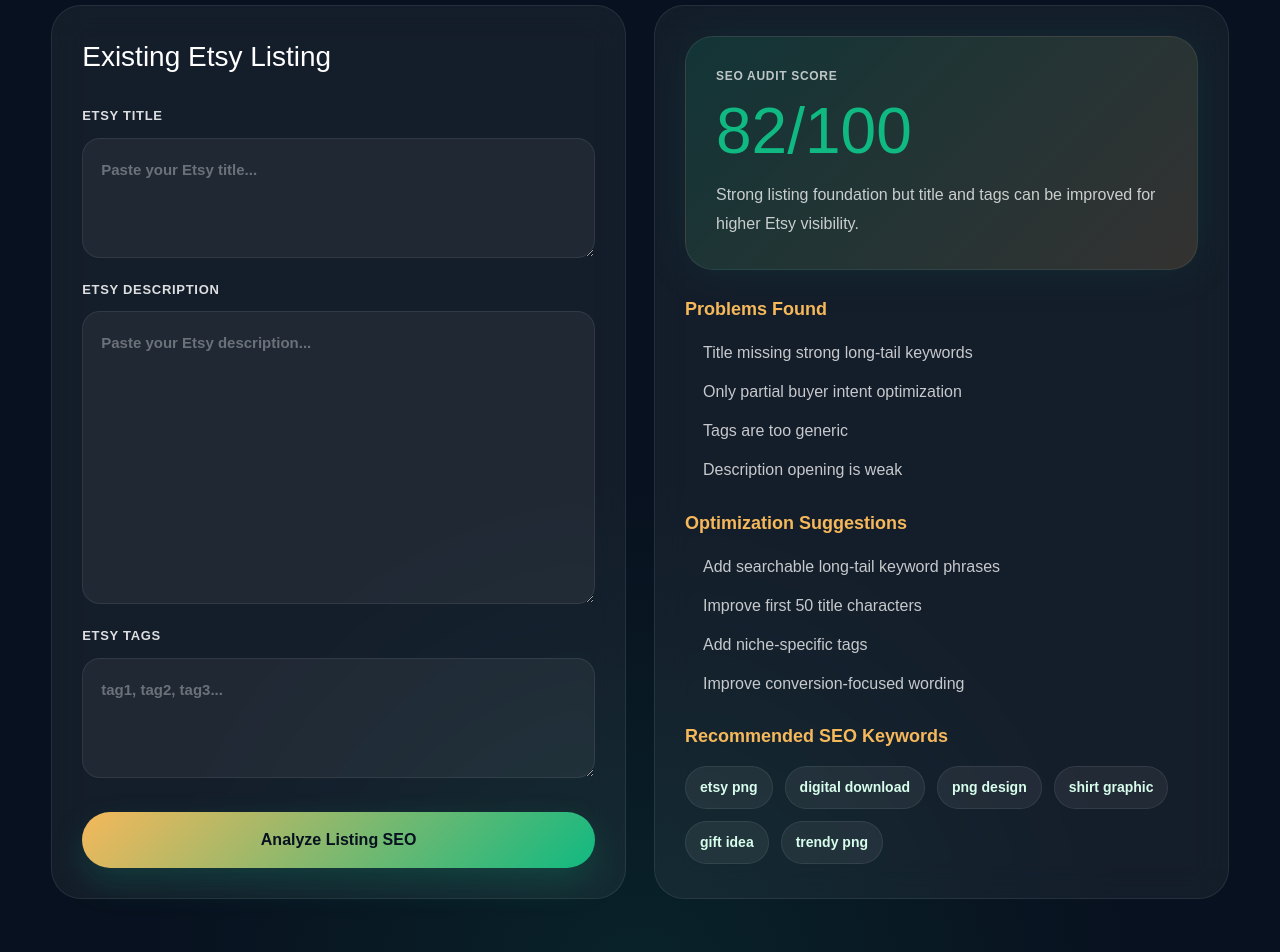
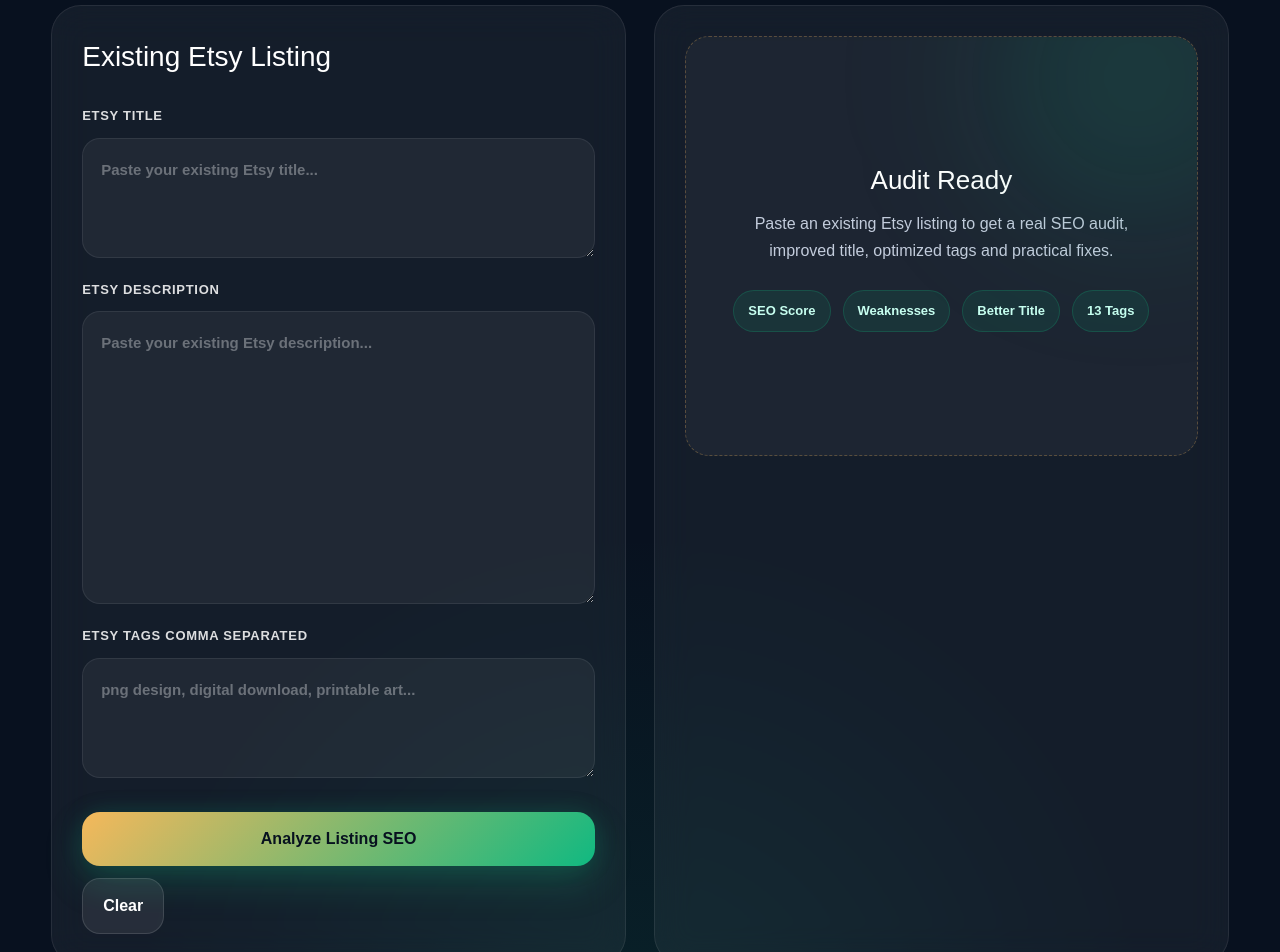
Before and after one commit to syedzohaibshah212-source/etsy-seo-ai, a Next.js app: page /audit in a window 1280 px wide. Shown: the part 540-1492 px from the top of the page. Built offline with nearby package versions, Linux system fonts and the light colour scheme.

Commit message:
connect audit page to real api

```diff
--- a/app/audit/page.tsx
+++ b/app/audit/page.tsx
@@ -5,18 +5,81 @@ import "./style.css"
 import { useState } from "react"
 import Link from "next/link"
 
+type AuditResult = {
+  seoScore: number
+  visibilityScore: number
+  competitionScore: number
+  optimizationScore: number
+  weaknesses: string[]
+  improvedTitle: string
+  improvedDescription: string
+  improvedTags: string[]
+  tips: string[]
+}
+
 export default function AuditPage() {
   const [title, setTitle] = useState("")
   const [description, setDescription] = useState("")
   const [tags, setTags] = useState("")
   const [loading, setLoading] = useState(false)
+  const [error, setError] = useState("")
+  const [result, setResult] = useState<AuditResult | null>(null)
 
   async function analyzeListing() {
+    setError("")
+    setResult(null)
+
+    if (!title.trim()) {
+      setError("Please paste your Etsy title first.")
+      return
+    }
+
     setLoading(true)
 
-    setTimeout(() => {
+    try {
+      const response = await fetch("/api/audit-listing", {
+        method: "POST",
+        headers: {
+          "Content-Type": "application/json",
+        },
+        body: JSON.stringify({
+          title,
+          description,
+          tags: tags
+            .split(",")
+            .map((tag) => tag.trim())
+            .filter(Boolean),
+        }),
+      })
+
+      const json = await response.json()
+
+      if (!response.ok || !json.success) {
+        throw new Error(json.error || "Audit failed.")
+      }
+
+      setResult(json.data)
+    } catch (err) {
+      setError(
+        err instanceof Error
+          ? err.message
+          : "Something went wrong while auditing this listing."
+      )
+    } finally {
       setLoading(false)
-    }, 3000)
+    }
+  }
+
+  function copyText(text: string) {
+    navigator.clipboard.writeText(text)
+  }
+
+  function clearAll() {
+    setTitle("")
+    setDescription("")
+    setTags("")
+    setResult(null)
+    setError("")
   }
 
   return (
@@ -32,22 +95,21 @@ export default function AuditPage() {
           <Link href="/audit">Audit</Link>
           <Link href="/history">History</Link>
           <Link href="/pricing">Pricing</Link>
+          <Link href="/settings">Settings</Link>
         </div>
       </nav>
 
       <section className="auditHero">
-        <span className="heroBadge">
-          Etsy Listing Audit Engine
-        </span>
+        <span className="heroBadge">Etsy Listing Audit Engine</span>
 
         <h1>
           Analyze Your Existing <span>Etsy Listing SEO</span>
         </h1>
 
         <p>
-          Paste your Etsy listing title, description and tags to
-          discover weaknesses, improve SEO visibility and generate
-          optimization suggestions.
+          Paste your current Etsy title, description and tags. EtsySEO AI will
+          score the listing, find weak spots, rewrite the title, improve tags
+          and suggest conversion-focused SEO fixes.
         </p>
       </section>
 
@@ -61,7 +123,7 @@ export default function AuditPage() {
             <textarea
               value={title}
               onChange={(e) => setTitle(e.target.value)}
-              placeholder="Paste your Etsy title..."
+              placeholder="Paste your existing Etsy title..."
             />
           </label>
 
@@ -71,30 +133,36 @@ export default function AuditPage() {
             <textarea
               value={description}
               onChange={(e) => setDescription(e.target.value)}
-              placeholder="Paste your Etsy description..."
+              placeholder="Paste your existing Etsy description..."
               rows={10}
             />
           </label>
 
           <label className="fieldGroup">
-            <span>Etsy Tags</span>
+            <span>Etsy Tags Comma Separated</span>
 
             <textarea
               value={tags}
               onChange={(e) => setTags(e.target.value)}
-              placeholder="tag1, tag2, tag3..."
+              placeholder="png design, digital download, printable art..."
             />
           </label>
 
+          {error && <p className="generateError">{error}</p>}
+
+          <div className="generateActions">
             <button
               className="primaryBtn auditBtn"
               onClick={analyzeListing}
               disabled={loading}
             >
-            {loading
-              ? "Analyzing Etsy Listing..."
-              : "Analyze Listing SEO"}
+              {loading ? "Auditing Listing..." : "Analyze Listing SEO"}
             </button>
+
+            <button type="button" className="clearBtn" onClick={clearAll}>
+              Clear
+            </button>
+          </div>
         </div>
 
         <div className="auditCard resultCard">
@@ -105,58 +173,165 @@ export default function AuditPage() {
               <h3>AI SEO Audit Running...</h3>
 
               <p>
-                Checking title optimization, tags, readability,
-                keyword quality and Etsy ranking opportunities.
+                Checking title quality, tag coverage, keyword intent,
+                description clarity, digital product safety and Etsy
+                optimization score.
               </p>
             </div>
+          ) : !result ? (
+            <div className="emptyResult premiumEmpty">
+              <div className="emptyGlow"></div>
+
+              <h3>Audit Ready</h3>
+
+              <p>
+                Paste an existing Etsy listing to get a real SEO audit,
+                improved title, optimized tags and practical fixes.
+              </p>
+
+              <div className="emptyFeatures">
+                <span>SEO Score</span>
+                <span>Weaknesses</span>
+                <span>Better Title</span>
+                <span>13 Tags</span>
+              </div>
+            </div>
           ) : (
-            <>
+            <div className="resultBox compactResult">
               <div className="scoreCard premiumScore">
                 <span>SEO Audit Score</span>
 
-                <h3>82/100</h3>
+                <h3>{result.seoScore}/100</h3>
 
                 <p>
-                  Strong listing foundation but title and tags can
-                  be improved for higher Etsy visibility.
+                  Visibility {result.visibilityScore}/100 • Competition{" "}
+                  {result.competitionScore}/100 • Optimization{" "}
+                  {result.optimizationScore}/100
                 </p>
+              </div>
+
+              <div className="historyScoreGrid">
+                <div>
+                  <span>Visibility</span>
+                  <strong>{result.visibilityScore}/100</strong>
+                </div>
+
+                <div>
+                  <span>Competition</span>
+                  <strong>{result.competitionScore}/100</strong>
+                </div>
+
+                <div>
+                  <span>Optimization</span>
+                  <strong>{result.optimizationScore}/100</strong>
+                </div>
+
+                <div>
+                  <span>SEO</span>
+                  <strong>{result.seoScore}/100</strong>
+                </div>
               </div>
 
               <div className="auditSection">
                 <strong>Problems Found</strong>
 
                 <ul>
-                  <li>Title missing strong long-tail keywords</li>
-                  <li>Only partial buyer intent optimization</li>
-                  <li>Tags are too generic</li>
-                  <li>Description opening is weak</li>
+                  {result.weaknesses.map((weakness) => (
+                    <li key={weakness}>{weakness}</li>
+                  ))}
                 </ul>
               </div>
 
+              <div className="resultItem large">
+                <div>
+                  <span>Improved Title</span>
+                  <p>{result.improvedTitle}</p>
+                </div>
+
+                <button onClick={() => copyText(result.improvedTitle)}>
+                  Copy
+                </button>
+              </div>
+
+              <div className="resultItem large descriptionCard">
+                <div>
+                  <span>Improved Description</span>
+                  <p>{result.improvedDescription}</p>
+                </div>
+
+                <button onClick={() => copyText(result.improvedDescription)}>
+                  Copy
+                </button>
+              </div>
+
+              <div className="tagsResult">
+                <div className="tagsTop">
+                  <span>Improved Etsy Tags</span>
+
+                  <button
+                    onClick={() => copyText(result.improvedTags.join(", "))}
+                  >
+                    Copy Tags
+                  </button>
+                </div>
+
+                <div className="tagList premiumTags">
+                  {result.improvedTags.map((tag) => (
+                    <span key={tag}>{tag}</span>
+                  ))}
+                </div>
+              </div>
+
               <div className="auditSection">
-                <strong>Optimization Suggestions</strong>
+                <strong>SEO Tips</strong>
 
                 <ul>
-                  <li>Add searchable long-tail keyword phrases</li>
-                  <li>Improve first 50 title characters</li>
-                  <li>Add niche-specific tags</li>
-                  <li>Improve conversion-focused wording</li>
+                  {result.tips.map((tip) => (
+                    <li key={tip}>{tip}</li>
+                  ))}
                 </ul>
               </div>
 
-              <div className="auditSection">
-                <strong>Recommended SEO Keywords</strong>
+              <div className="resultButtons">
+                <button
+                  onClick={() =>
+                    copyText(`
+Improved Etsy Listing
 
-                <div className="historyTags">
-                  <span>etsy png</span>
-                  <span>digital download</span>
-                  <span>png design</span>
-                  <span>shirt graphic</span>
-                  <span>gift idea</span>
-                  <span>trendy png</span>
+SEO Score:
+${result.seoScore}/100
+
+Improved Title:
+${result.improvedTitle}
+
+Improved Tags:
+${result.improvedTags.join(", ")}
+
+Improved Description:
+${result.improvedDescription}
+
+Weaknesses:
+${result.weaknesses.join("\n")}
+
+Tips:
+${result.tips.join("\n")}
+`)
+                  }
+                >
+                  Copy Full Audit
+                </button>
+
+                <button
+                  onClick={() => {
+                    setTitle(result.improvedTitle)
+                    setDescription(result.improvedDescription)
+                    setTags(result.improvedTags.join(", "))
+                  }}
+                >
+                  Use Improved Version
+                </button>
               </div>
             </div>
-            </>
           )}
         </div>
       </section>
```
Lines whose indentation alone changed are shown as unchanged.
